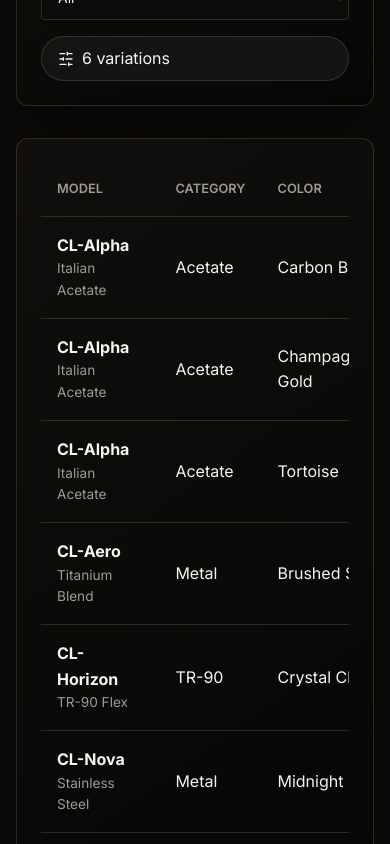
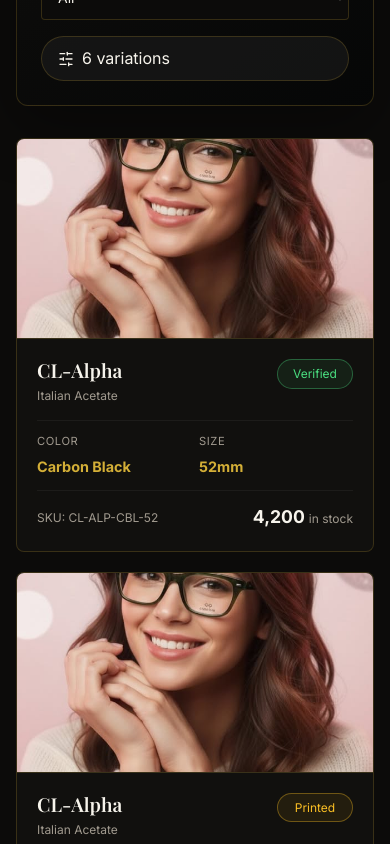
Before and after one commit to Piyu247/Crossline-portal, a React (Vite) app: page /dashboard/inventory in a window 390 px wide. Shown: the part 1020-1864 px from the top of the page. Built offline with nearby package versions, Linux system fonts and the light colour scheme; a web font is replaced by a local one.

Commit message:
feat(inventory): replace table with photo-rich responsive grid

```diff
--- a/src/index.css
+++ b/src/index.css
@@ -665,6 +665,108 @@ textarea {
   transform: scale(1.06);
 }
 
+.inventory-grid {
+  display: grid;
+  grid-template-columns: repeat(auto-fill, minmax(280px, 1fr));
+  gap: 1.25rem;
+}
+
+.inventory-card {
+  display: flex;
+  flex-direction: column;
+  padding: 0;
+  overflow: hidden;
+  background: var(--bg-card);
+  border: 1px solid var(--border-color);
+  border-radius: 8px;
+  transition: transform 0.2s ease;
+}
+
+.inventory-card:hover {
+  transform: translateY(-4px);
+  background: var(--bg-card-hover);
+}
+
+.inventory-card-image {
+  position: relative;
+  width: 100%;
+  height: 200px;
+  background: #111;
+  border-bottom: 1px solid var(--border-color);
+  overflow: hidden;
+}
+
+.inventory-card-image img {
+  width: 100%;
+  height: 100%;
+  object-fit: cover;
+  transition: transform 0.6s ease;
+}
+
+.inventory-card:hover .inventory-card-image img {
+  transform: scale(1.05);
+}
+
+.inventory-card-content {
+  padding: 1.25rem;
+  display: flex;
+  flex-direction: column;
+  gap: 0.75rem;
+}
+
+.inventory-card-header {
+  display: flex;
+  justify-content: space-between;
+  align-items: flex-start;
+  gap: 1rem;
+}
+
+.inventory-card-header h3 {
+  font-size: 1.2rem;
+  margin: 0;
+  color: var(--text-main);
+  line-height: 1.2;
+}
+
+.inventory-card-header span {
+  font-size: 0.75rem;
+  color: var(--text-muted);
+}
+
+.inventory-card-meta {
+  display: grid;
+  grid-template-columns: repeat(2, minmax(0, 1fr));
+  gap: 0.5rem;
+  padding-top: 0.75rem;
+  border-top: 1px solid rgba(255, 255, 255, 0.05);
+}
+
+.inventory-card-meta div {
+  display: flex;
+  flex-direction: column;
+  gap: 0.25rem;
+}
+
+.inventory-card-meta small {
+  font-size: 0.7rem;
+  color: var(--text-muted);
+  text-transform: uppercase;
+  letter-spacing: 0.05em;
+}
+
+.inventory-card-meta strong {
+  font-size: 0.9rem;
+  color: var(--primary);
+}
+
+.inventory-card-footer {
+  display: flex;
+  justify-content: space-between;
+  align-items: center;
+  padding-top: 0.75rem;
+  border-top: 1px solid rgba(255, 255, 255, 0.05);
+}
+
 .table-card {
   padding: 0;
   overflow: hidden;
--- a/src/pages/dashboard/Inventory.jsx
+++ b/src/pages/dashboard/Inventory.jsx
@@ -52,39 +52,47 @@ const Inventory = () => {
         </div>
       </Card>
 
-      <Card className="table-card">
-        <div className="responsive-table">
-          <table>
-            <thead>
-              <tr>
-                <th>Model</th>
-                <th>Category</th>
-                <th>Color</th>
-                <th>Size</th>
-                <th>SKU</th>
-                <th>Stock</th>
-                <th>Status</th>
-              </tr>
-            </thead>
-            <tbody>
-              {rows.map((row) => (
-                <tr key={row.id}>
-                  <td>
-                    <strong>{row.product?.model}</strong>
-                    <span>{row.product?.material}</span>
-                  </td>
-                  <td>{row.product?.category}</td>
-                  <td>{row.color}</td>
-                  <td>{row.size}</td>
-                  <td>{row.sku}</td>
-                  <td>{row.stockQty.toLocaleString('en-IN')}</td>
-                  <td><span className={`pill ${row.migrationStatus}`}>{row.migrationStatus}</span></td>
-                </tr>
-              ))}
-            </tbody>
-          </table>
-        </div>
-      </Card>
+      <div className="inventory-grid">
+        {rows.map((row) => (
+          <div key={row.id} className="inventory-card">
+            <div className="inventory-card-image">
+              {row.product?.image ? (
+                <img src={row.product.image} alt={row.product.model} />
+              ) : (
+                <div style={{ width: '100%', height: '100%', display: 'flex', alignItems: 'center', justifyContent: 'center', color: '#666' }}>No Image</div>
+              )}
+            </div>
+            <div className="inventory-card-content">
+              <div className="inventory-card-header">
+                <div>
+                  <h3>{row.product?.model}</h3>
+                  <span>{row.product?.material}</span>
+                </div>
+                <span className={`pill ${row.migrationStatus}`}>{row.migrationStatus}</span>
+              </div>
+              <div className="inventory-card-meta">
+                <div>
+                  <small>Color</small>
+                  <strong>{row.color}</strong>
+                </div>
+                <div>
+                  <small>Size</small>
+                  <strong>{row.size}</strong>
+                </div>
+              </div>
+              <div className="inventory-card-footer">
+                <div>
+                  <span style={{ fontSize: '0.75rem', color: 'var(--text-muted)' }}>SKU: {row.sku}</span>
+                </div>
+                <div>
+                  <strong style={{ fontSize: '1.1rem', color: 'var(--text-main)' }}>{row.stockQty.toLocaleString('en-IN')}</strong>
+                  <span style={{ fontSize: '0.75rem', color: 'var(--text-muted)', marginLeft: '0.25rem' }}>in stock</span>
+                </div>
+              </div>
+            </div>
+          </div>
+        ))}
+      </div>
     </div>
   );
 };
```
